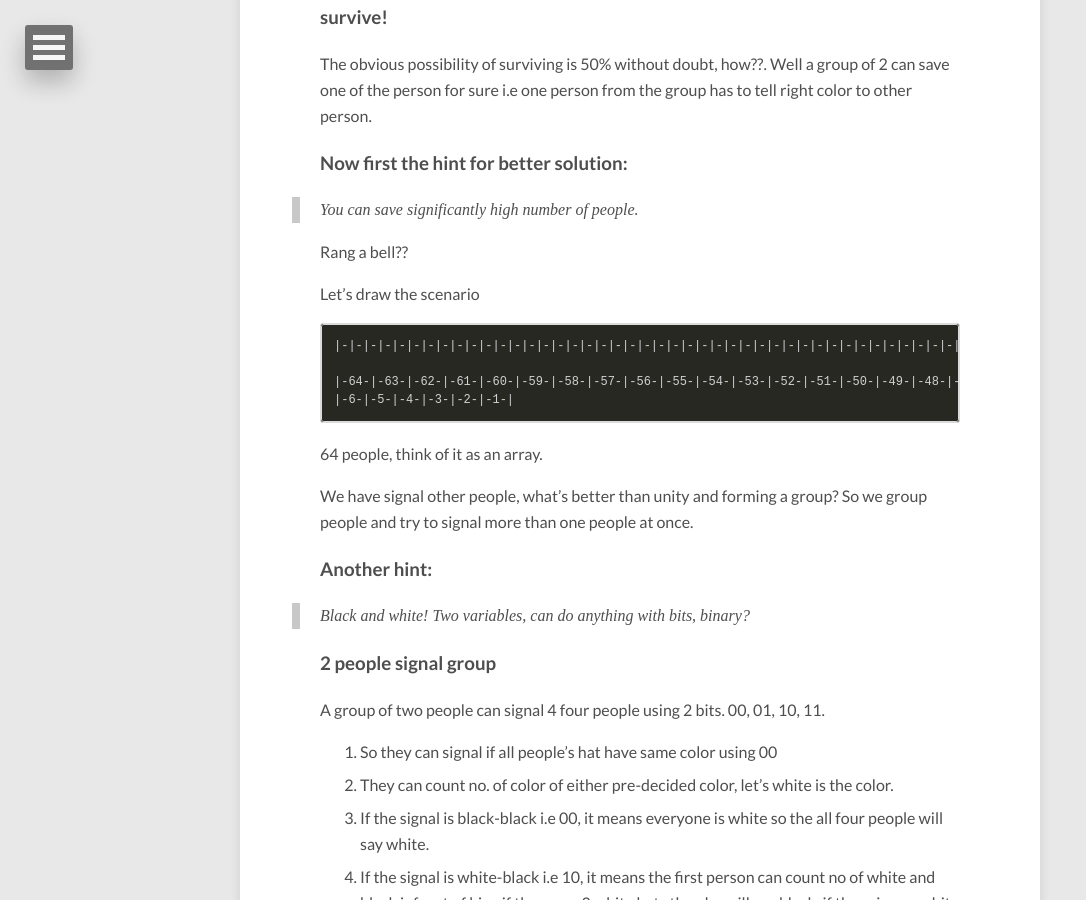
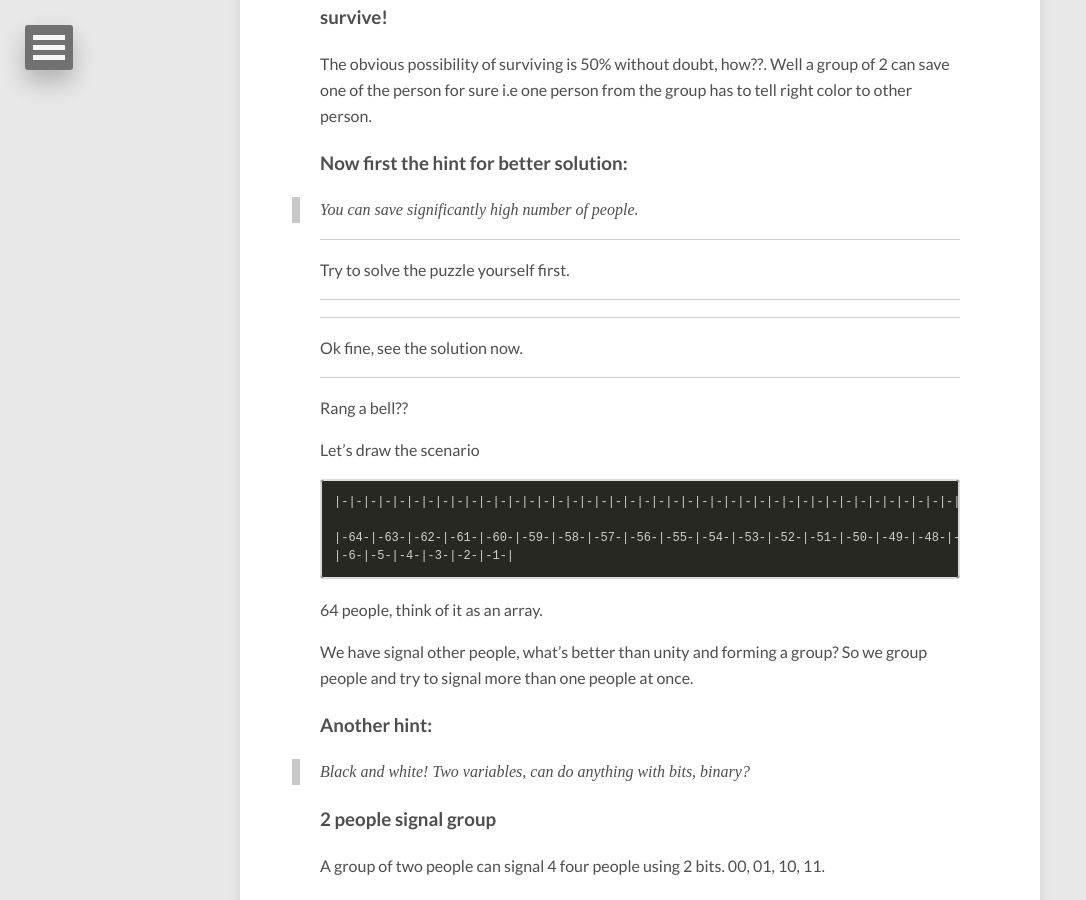
Before and after one commit to igauravsehrawat/igauravsehrawat.github.io, a Jekyll site: the page built from _posts/2017-08-25-a-puzzle-for-you.md, in a window 1280 px wide and 900 px high, scrolled down 863 px. Shown: the whole window, without its empty margins (0-1086 px from the left). Built offline with Jekyll 4.4.1, drawn with Linux system fonts in a browser that asks for light colours; nearby versions of some CDN libraries; comment, search, counter and statistics services are not loaded.

Commit message:
Added request to solve the puzzle yourself first.

```diff
--- a/_posts/2017-08-25-a-puzzle-for-you.md
+++ b/_posts/2017-08-25-a-puzzle-for-you.md
@@ -39,6 +39,14 @@ The obvious possibility of surviving is 50% without doubt, how??. Well a group o
 
 > You can save significantly high number of people.
 
+<hr>
+Try to solve the puzzle yourself first.
+<hr>
+
+<hr>
+Ok fine, see the solution now.
+<hr>
+
 Rang a bell??
 
 Let's draw the scenario
```
